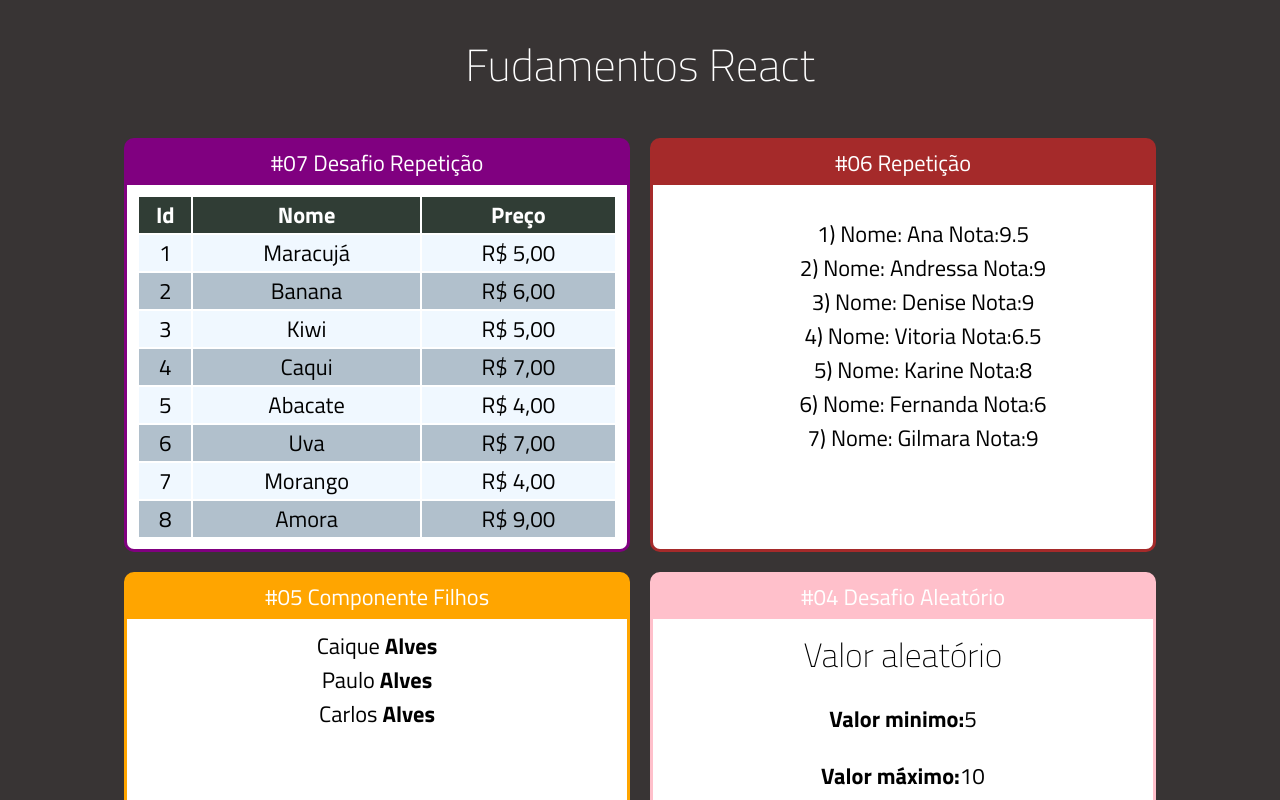
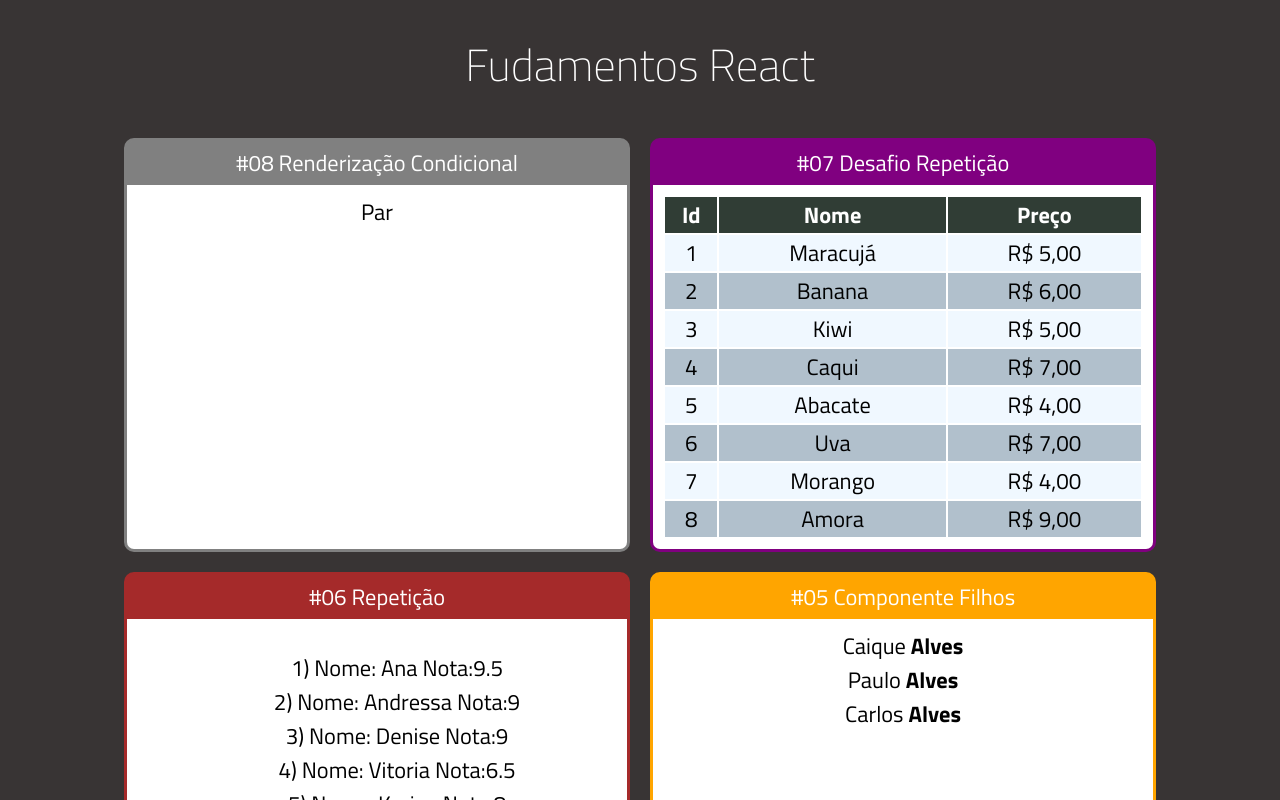
Before and after one commit to caiquewin/LearnReact, a React (Create React App) app: page / in a window 1280 px wide. Shown: the top 800 px of the page. Built offline with nearby package versions, Linux system fonts and the light colour scheme.

Commit message:
adicionando condição ternaria

```diff
--- a/src/App.jsx
+++ b/src/App.jsx
@@ -3,6 +3,7 @@ import React from "react";
 
 import Card from "./components/layout/Card";
 
+import ParOuImpar from './components/condicional/ParOuImpar';
 import TabelaProdutos from './components/repeticao/TabelaProdutos'
 import ListaAlunos from './components/repeticao/ListaAlunos'
 import Fragmento from "./components/basico/Fragmento";
@@ -20,6 +21,9 @@ export default function App(props) {
       <div className="Cards">
 
 
+      <Card titulo="#08 Renderização Condicional" color="grey">
+    <ParOuImpar numero={50}></ParOuImpar>
+        </Card>
 
       <Card titulo="#07 Desafio Repetição" color="purple">
     <TabelaProdutos></TabelaProdutos>
--- /dev/null
+++ b/src/components/condicional/ParOuImpar.jsx
@@ -0,0 +1,10 @@
+import React from "react";
+
+export default props=>{
+
+    const isPar =props.numero%2==0?"Par":"Impar";
+
+    return<spa>{isPar}</spa>;
+
+
+}
```
